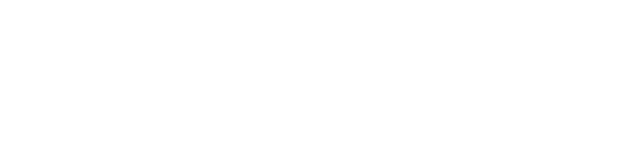
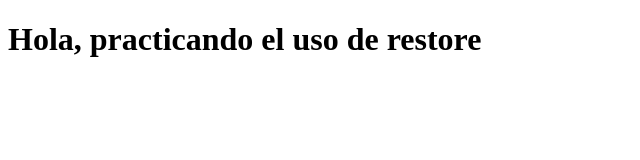
Before and after one commit to YelonCode/PRACTICA, a plain HTML site: page index.html in a window 1280 px wide. Shown: the whole page, without its empty margins (0-640 px from the left). Drawn offline with Linux system fonts and the light colour scheme.

Commit message:
Probando funcion restore

```diff
--- a/index.html
+++ b/index.html
@@ -7,5 +7,6 @@
 </head>
 <body>
     <script src="PRACTICE.js"></script>
+    <h1>Hola, practicando el uso de restore</h1>
 </body>
 </html>
```
